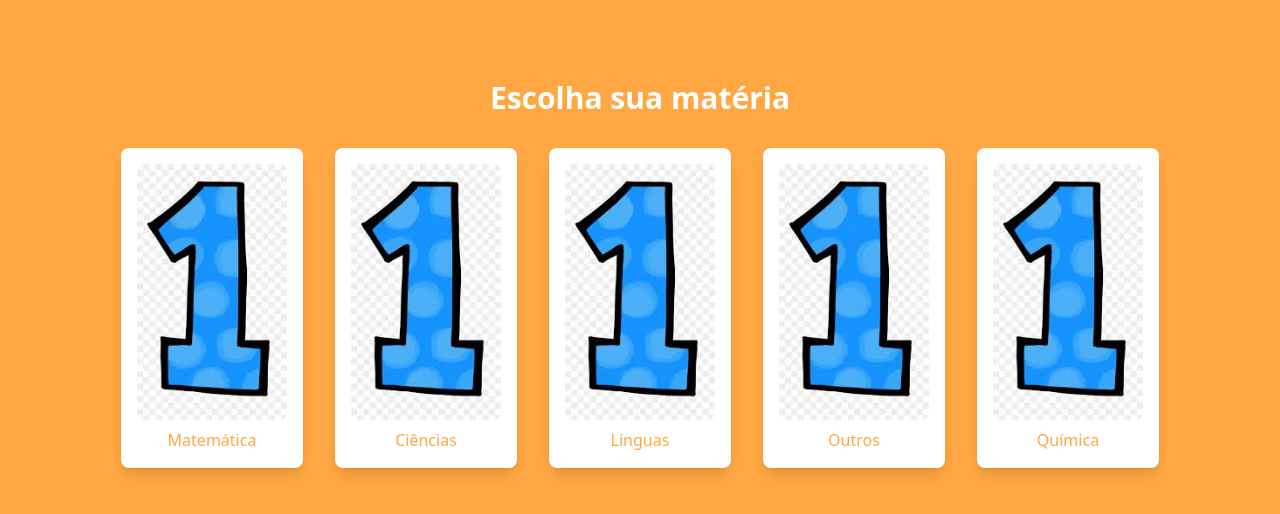
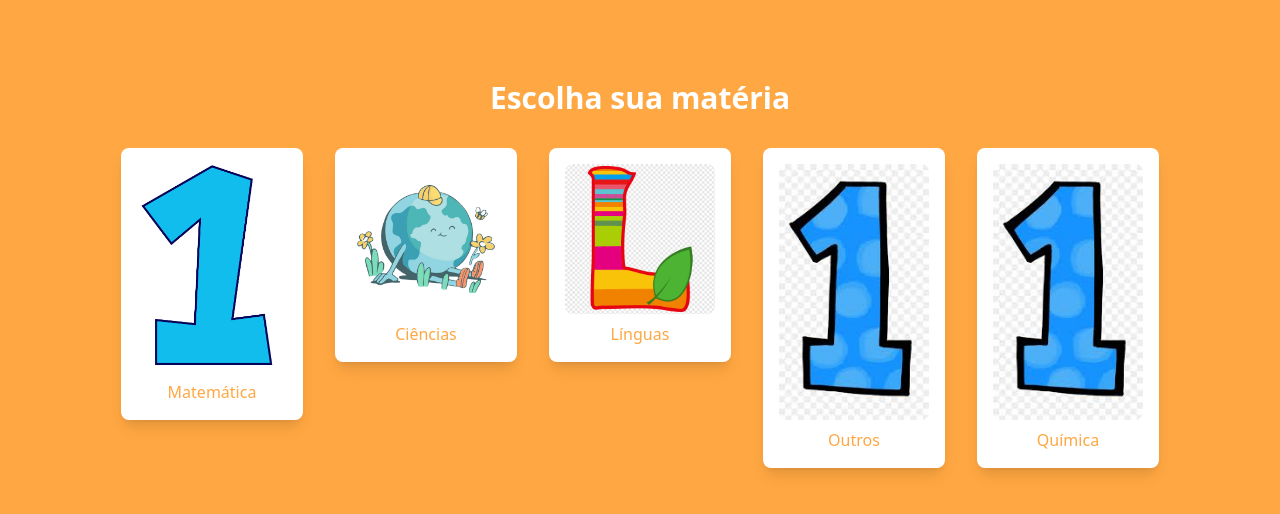
Before and after one commit to jzpacheco/projeto-integrador-satc, a Next.js app: page /home in a window 1280 px wide. Shown: the top 514 px of the page. Built offline with nearby package versions, Linux system fonts and the light colour scheme.

Commit message:
att
atualização das imagens

```diff
--- a/src/pages/home.tsx
+++ b/src/pages/home.tsx
@@ -12,7 +12,7 @@ const Home: React.FC = () => {
         <Link href="/Materias/matematica" passHref>
           <button className="m-4 p-4 bg-white rounded-lg shadow-lg hover:shadow-xl hover:scale-105 transition duration-300">
             <Image
-              src="/images/imagem.jpg"
+              src="/images/numero.png"
               alt="Matéria 1"
               width={150}
               height={150}
@@ -24,7 +24,7 @@ const Home: React.FC = () => {
         <Link href="/Materias/ciencias" passHref>
           <button className="m-4 p-4 bg-white rounded-lg shadow-lg hover:shadow-xl hover:scale-105 transition duration-300">
             <Image
-              src="/images/imagem.jpg"
+              src="/images/natureza.png"
               alt="Matéria 2"
               width={150}
               height={150}
@@ -36,7 +36,7 @@ const Home: React.FC = () => {
         <Link href="/Materias/linguas" passHref>
           <button className="m-4 p-4 bg-white rounded-lg shadow-lg hover:shadow-xl hover:scale-105 transition duration-300">
             <Image
-              src="/images/imagem.jpg"
+              src="/images/letra.png"
               alt="Matéria 3"
               width={150}
               height={150}
```
Also changed, not shown: public/images/numero.png (added).
